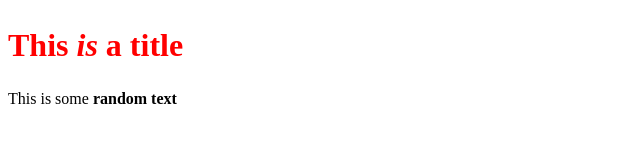
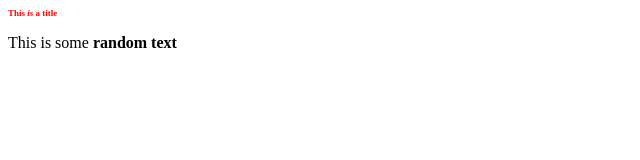
Before and after one commit to amagyn/firstfolder, a plain HTML site: page index.html in a window 1280 px wide. Shown: the whole page, without its empty margins (0-640 px from the left). Drawn offline with Linux system fonts and the light colour scheme.

Commit message:
Changed Font Size and colro

```diff
--- a/main.css
+++ b/main.css
@@ -1,4 +1,4 @@
 .color {
     color: red;
-font-size: xx-large;
+font-size:xx-small;
 }
```
